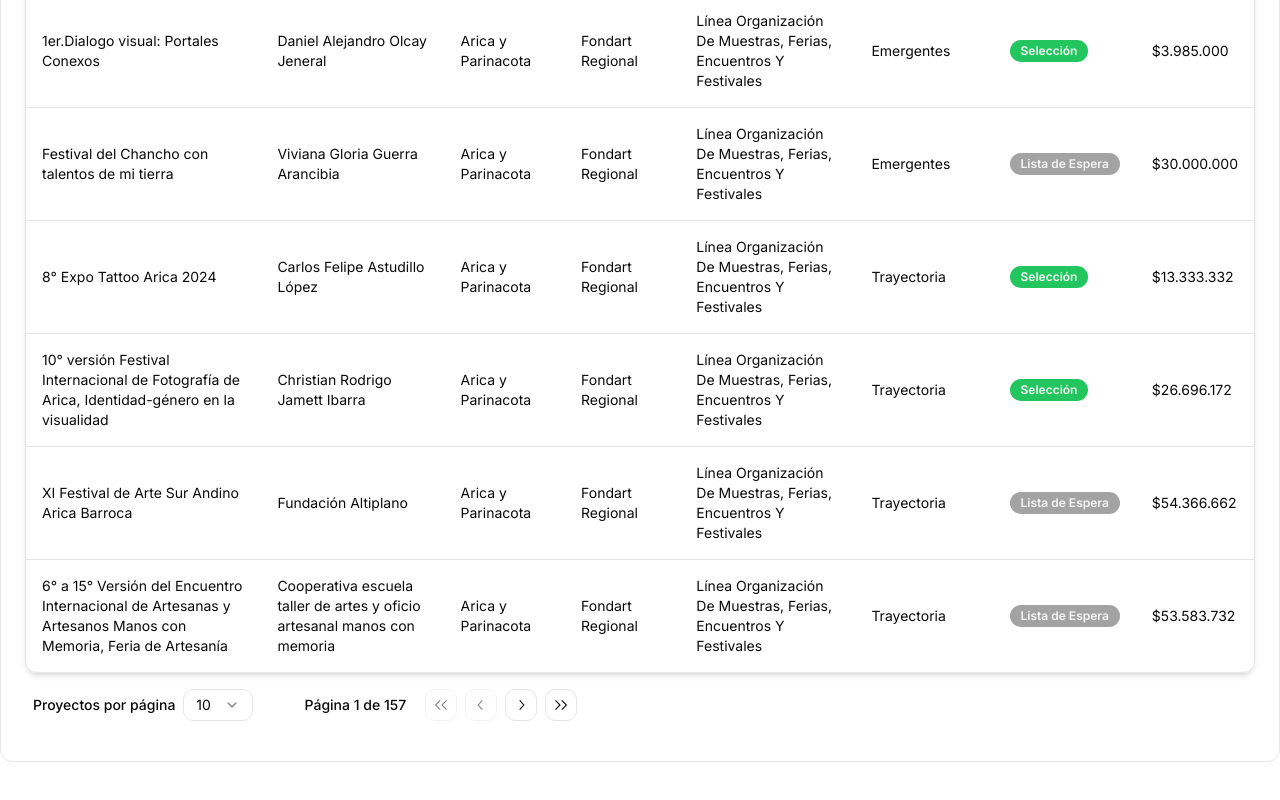
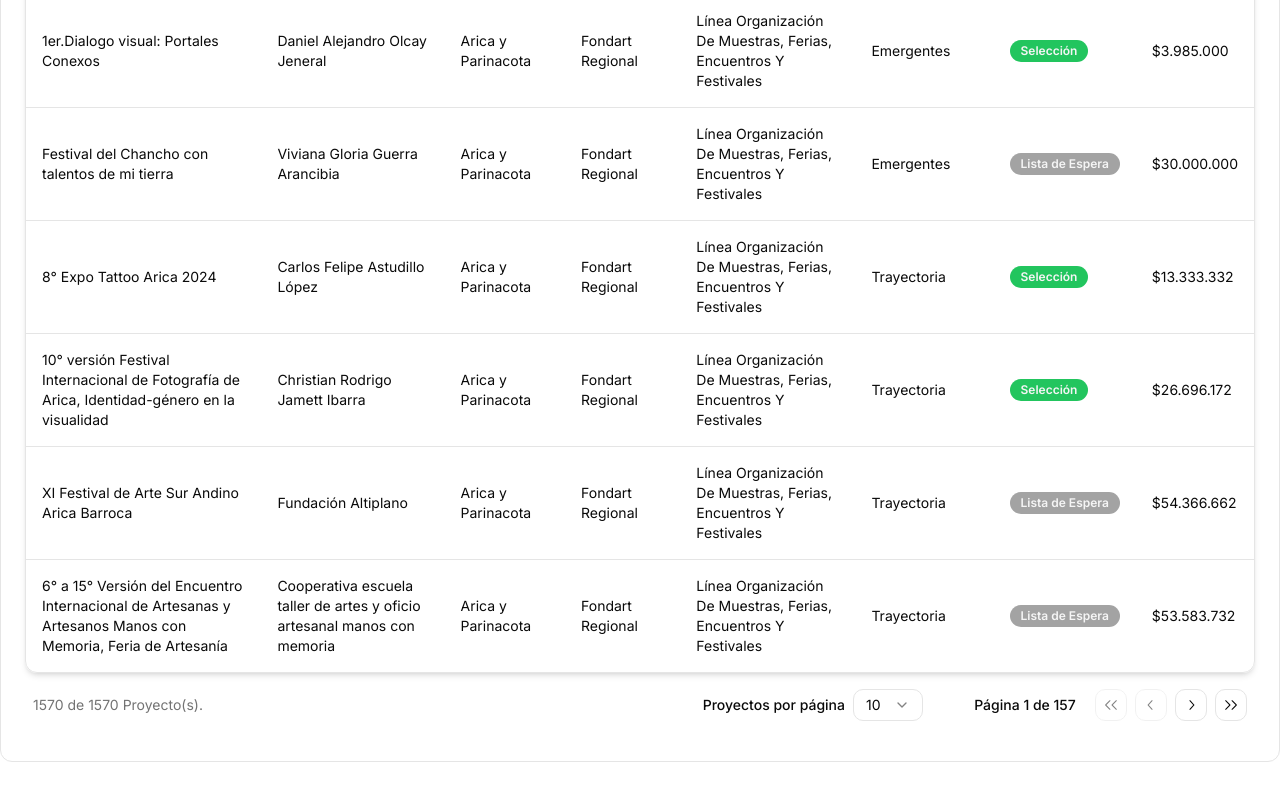
Before and after one commit to Strocs/datosfondosdecultura, a Next.js app: page / in a window 1280 px wide. Shown: the part 740-1540 px from the top of the page. Built offline with nearby package versions, Linux system fonts and the light colour scheme.

Commit message:
add: filtered length vs total length

```diff
--- a/src/components/data-table/DataTable.tsx
+++ b/src/components/data-table/DataTable.tsx
@@ -112,7 +112,7 @@ export function DataTable<TData, TValue> ({
                   colSpan={columns.length}
                   className='h-24 text-center'
                 >
-                  No results.
+                  No hay resultados.
                 </TableCell>
               </TableRow>
             )}
--- a/src/components/data-table/DataTablePagination.tsx
+++ b/src/components/data-table/DataTablePagination.tsx
@@ -29,6 +29,10 @@ export function DataTablePagination<TData> ({
         {table.getFilteredSelectedRowModel().rows.length} de{' '}
         {table.getFilteredRowModel().rows.length} Proyecto(s) seleccionados.
       </div> */}
+      <div className='flex-1 text-sm text-muted-foreground'>
+        {table.getFilteredRowModel().rows.length} de{' '}
+        {table.getPreFilteredRowModel().rows.length} Proyecto(s).
+      </div>
       {/* Pagination Controls */}
       <div className='flex flex-col md:flex-row items-center space-y-4 md:space-y-0 justify-center md:space-x-6 lg:space-x-8'>
         <div className='flex items-center space-x-2 flex-col md:flex-row space-y-2 md:space-y-0 justify-center'>
```
